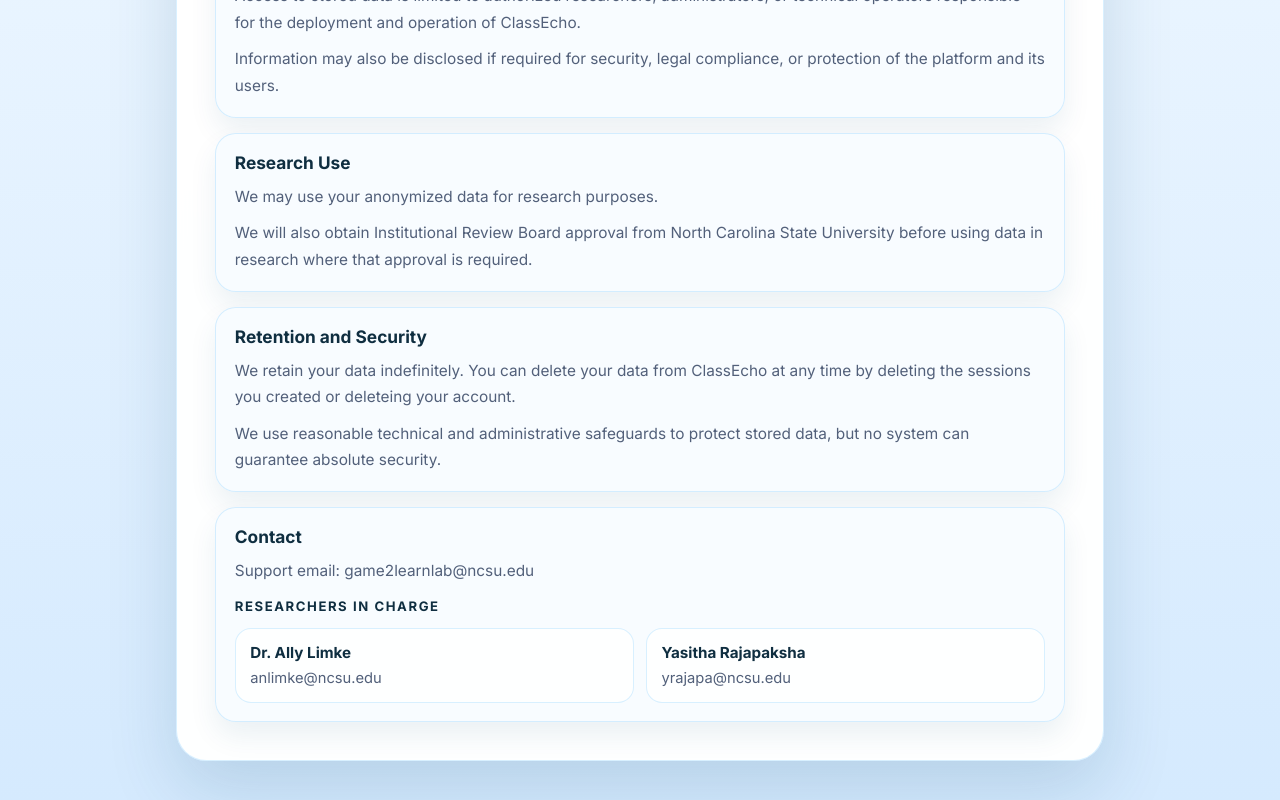
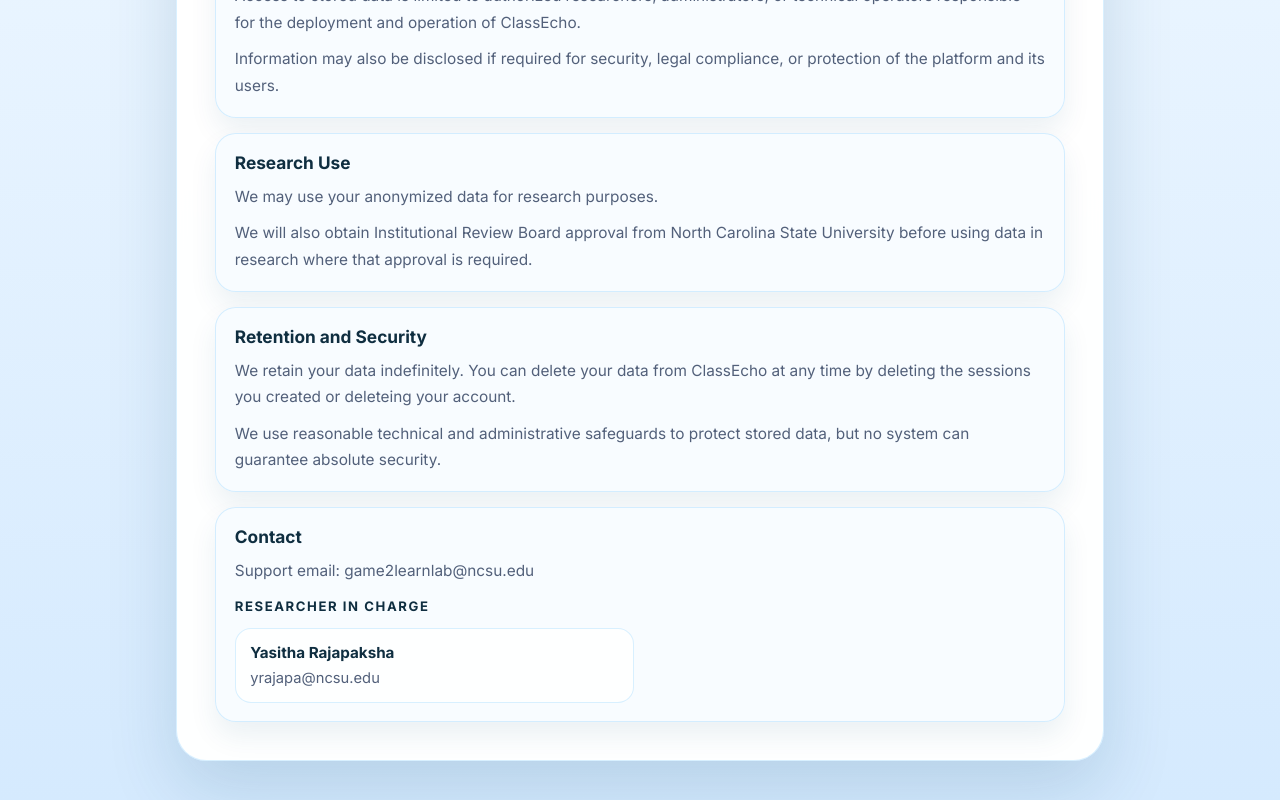
Before and after one commit to Arcane94/ClassEcho, a React (Vite) app in the folder frontend/: page /privacy-policy in a window 1280 px wide. Shown: the part 1359-2159 px from the top of the page. Built offline with nearby package versions, Linux system fonts and the light colour scheme.

Commit message:
Update contacts

```diff
--- a/frontend/src/features/auth/pages/PrivacyPolicyPage.tsx
+++ b/frontend/src/features/auth/pages/PrivacyPolicyPage.tsx
@@ -80,12 +80,8 @@
         paragraphs: ["Support email: game2learnlab@ncsu.edu"],
         customContent: (
             <div className="legal-contact-block">
-                <p className="legal-contact-subtitle">Researchers in charge</p>
+                <p className="legal-contact-subtitle">Researcher in charge</p>
                 <div className="legal-contact-grid">
-                    <div className="legal-contact-card">
-                        <span className="legal-contact-name">Dr. Ally Limke</span>
-                        <span className="legal-contact-email">anlimke@ncsu.edu</span>
-                    </div>
                     <div className="legal-contact-card">
                         <span className="legal-contact-name">Yasitha Rajapaksha</span>
                         <span className="legal-contact-email">yrajapa@ncsu.edu</span>
--- a/frontend/src/features/auth/pages/TermsOfUsePage.tsx
+++ b/frontend/src/features/auth/pages/TermsOfUsePage.tsx
@@ -61,12 +61,8 @@
         paragraphs: ["Support email: game2learnlab@ncsu.edu"],
         customContent: (
             <div className="legal-contact-block">
-                <p className="legal-contact-subtitle">Researchers in charge</p>
+                <p className="legal-contact-subtitle">Researcher in charge</p>
                 <div className="legal-contact-grid">
-                    <div className="legal-contact-card">
-                        <span className="legal-contact-name">Dr. Ally Limke</span>
-                        <span className="legal-contact-email">anlimke@ncsu.edu</span>
-                    </div>
                     <div className="legal-contact-card">
                         <span className="legal-contact-name">Yasitha Rajapaksha</span>
                         <span className="legal-contact-email">yrajapa@ncsu.edu</span>
--- a/package.json
+++ b/package.json
@@ -4,8 +4,7 @@
     "frontend:build": "npm --prefix frontend run build",
     "frontend:lint": "npm --prefix frontend run lint",
     "backend:dev": "npm --prefix backend run dev",
-    "backend:start": "npm --prefix backend run start",
-    "convert:legacy-csv": "node scripts/convert-legacy-observation-csvs.mjs"
+    "backend:start": "npm --prefix backend run start"
   },
   "devDependencies": {
     "ngrok": "^5.0.0-beta.2"
```
Also changed, not shown: 1 other file (tests, documents, lock files or other folders).
